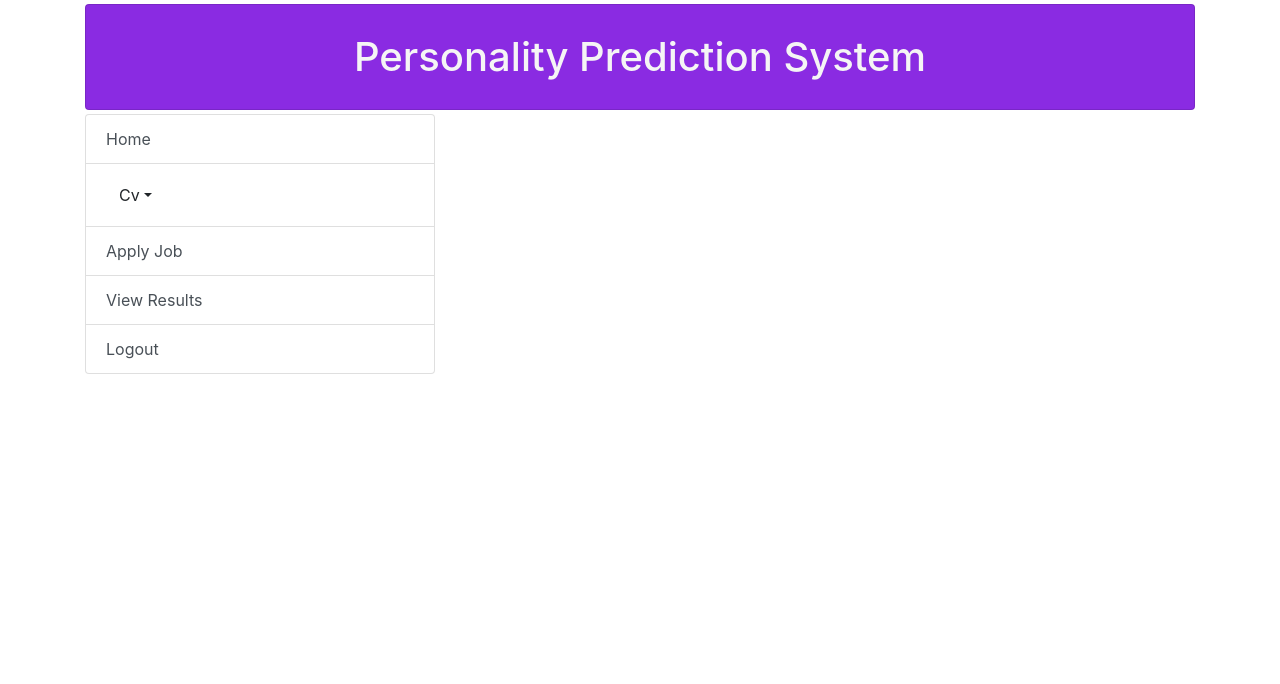
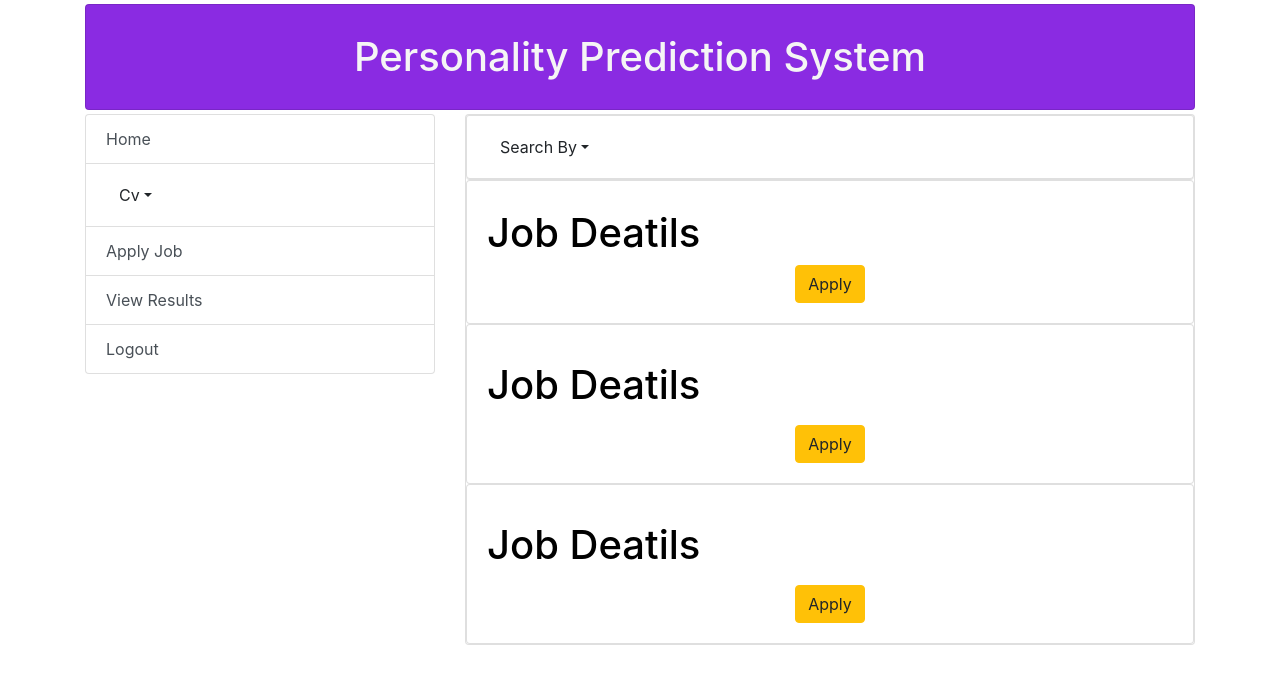
Before and after one commit to musku301999/PersonalityPredictionSystem, a React (Create React App) app: page /apply-job in a window 1280 px wide. Shown: the top 684 px of the page. Built offline with nearby package versions, Linux system fonts and the light colour scheme.

Commit message:
apply job added

```diff
--- a/src/App.js
+++ b/src/App.js
@@ -12,6 +12,7 @@ import {
   Route,
   Link
 } from "react-router-dom";
+import ApllyJobHere from './components/ApllyJobHere';
 
 
 
@@ -32,6 +33,7 @@ function App() {
             <Route path="/" component={CandidateHomePage} exact></Route>
             <Route path="/create-cv" component={CreateCv} exact></Route>
             <Route path="/view-cv" component={ViewCv} exact></Route>
+            <Route path="/apply-job" component={ApllyJobHere} exact></Route>
 
           </Col>
         </Row>
--- /dev/null
+++ b/src/components/ApllyJobHere.js
@@ -0,0 +1,82 @@
+import React from 'react'
+import{Jumbotron,Card, CardBody,CardTitle, CardSubtitle, CardText,CardFooter,Button , Container } from "reactstrap"
+import { ListGroup,ListGroupItem,Dropdown,DropdownItem,DropdownToggle,DropdownMenu} from "reactstrap";
+import { useState } from 'react';
+
+
+const ApllyJobHere =()=>{
+    const [dropdownOpen, setDropdownOpen] = useState(false);
+
+    const toggle = () => setDropdownOpen(prevState => !prevState);
+return(
+
+
+
+
+    <Card>
+
+
+<ListGroup style={{height:"100%"}}>
+
+            <ListGroupItem tag="a" href="#!" action>
+            <Dropdown isOpen={dropdownOpen} toggle={toggle}>
+            <DropdownToggle caret color="Blue">
+              Search By
+            </DropdownToggle>
+            <DropdownMenu>
+              <DropdownItem header>Job details</DropdownItem>
+
+
+            </DropdownMenu>
+          </Dropdown>
+            </ListGroupItem>
+
+          </ListGroup>
+
+
+        <Card className="text-left" style={{width:"100%",backgroundColor:"",color:"whitesmoke",height:"100%"}}>
+                <CardBody>
+                <h1 className="text-left my-2"  style={{color:'black'}} >
+                Job Deatils
+
+            </h1>
+            <Container className="text-center" >
+            <Button color="warning">Apply</Button>
+            </Container>
+                </CardBody>
+            </Card>
+            <Card className="text-left" style={{width:"100%",backgroundColor:"",color:"whitesmoke",height:"100%"}}>
+                <CardBody>
+                <h1 className="text-left my-3"  style={{color:'black'}} >
+                Job Deatils
+
+            </h1>
+            <Container className="text-center" >
+            <Button color="warning">Apply</Button>
+            </Container>
+                </CardBody>
+            </Card>
+
+
+            <Card className="text-left" style={{width:"100%",backgroundColor:"",color:"whitesmoke",height:"100%"}}>
+                <CardBody>
+                <h1 className="text-left my-3"  style={{color:'black'}} >
+                Job Deatils
+
+            </h1>
+            <Container className="text-center" >
+            <Button color="warning">Apply</Button>
+            </Container>
+                </CardBody>
+            </Card>
+
+
+
+
+
+    </Card>
+
+)
+}
+
+export default ApllyJobHere;
--- a/src/components/CandidateHomeMenu.js
+++ b/src/components/CandidateHomeMenu.js
@@ -22,7 +22,7 @@ const CandidateHomeMenu=(props)=>{
       </DropdownMenu>
     </Dropdown>
       </ListGroupItem>
-      <ListGroupItem tag="a" href="#!" action>Apply Job</ListGroupItem>
+      <ListGroupItem tag="a" href="/apply-job" action>Apply Job</ListGroupItem>
       <ListGroupItem tag="a" href="#!" action>View Results</ListGroupItem>
       <ListGroupItem tag="a" href="#!" action>Logout</ListGroupItem>
 
```
Also changed, not shown: src/components/CreateCv.js (line endings or trailing spaces), 1 other file (tests, documents, lock files or other folders).
